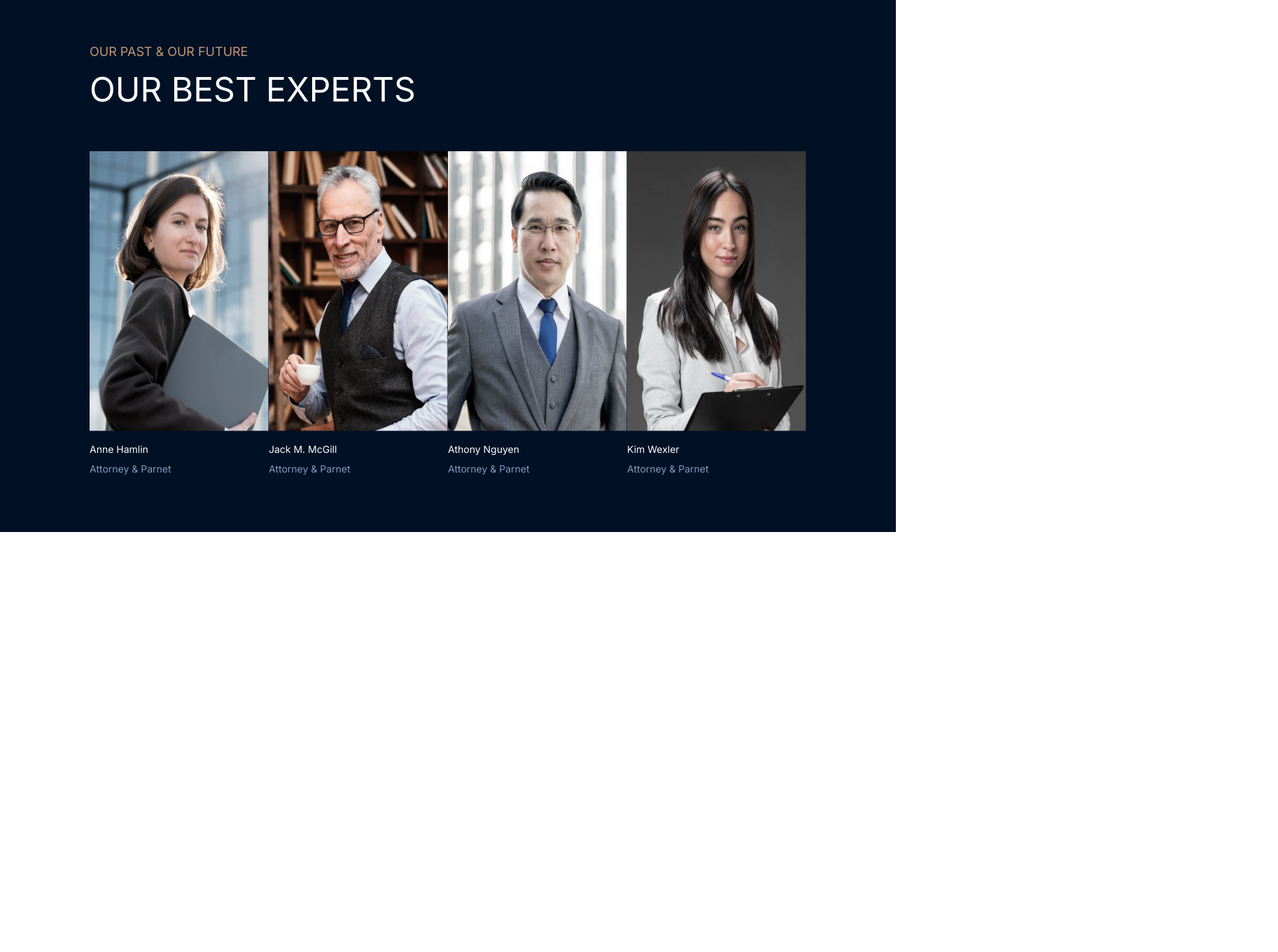
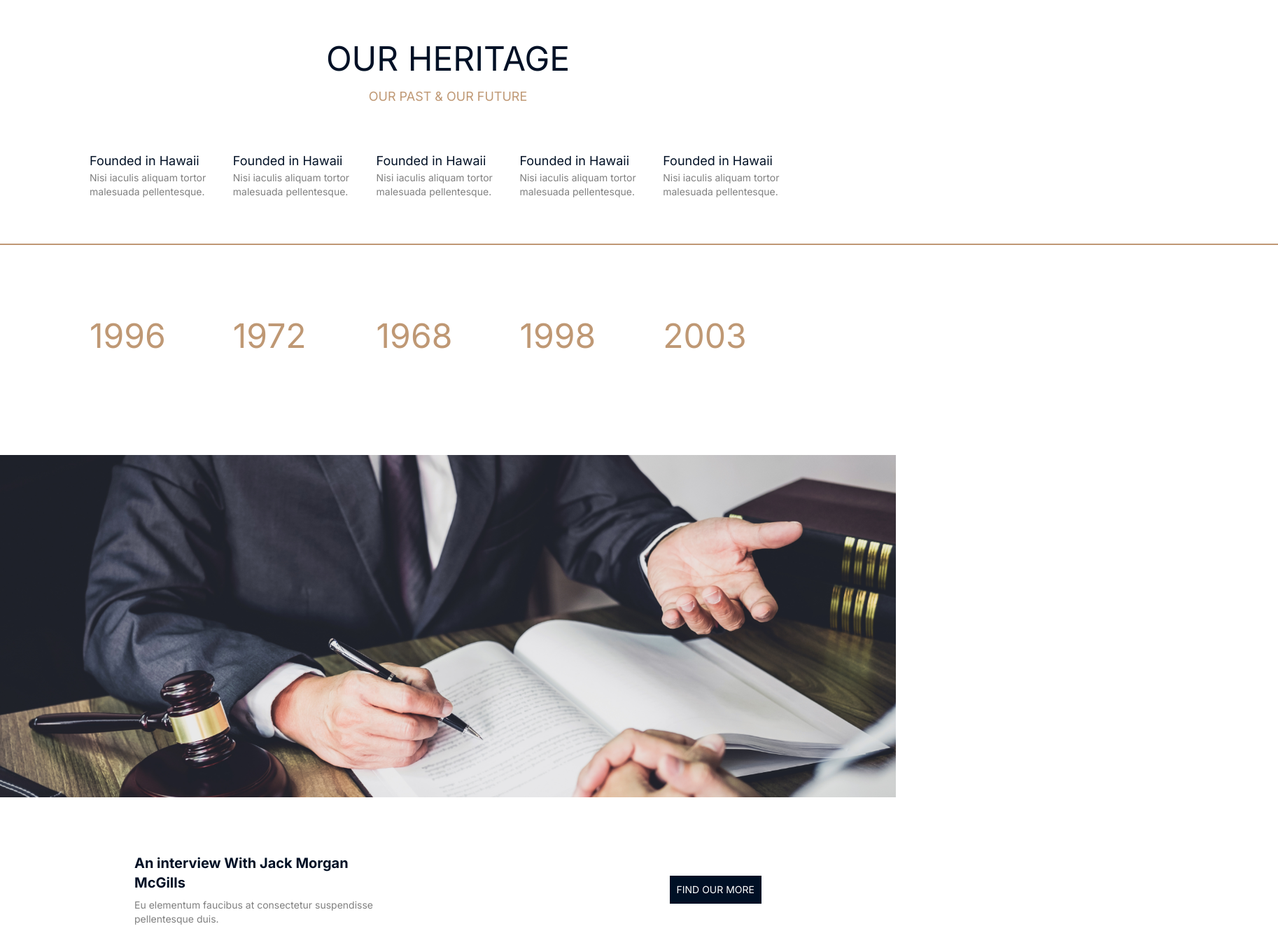
Before and after one commit to AsonglefacMillenium/digital_app, a Next.js app: page / in a window 1280 px wide. Shown: the part 1740-3100 px from the top of the page at 70% size, 1826 px wide, since content can reach past the window. Before the commit the page ends 2500 px from the top, so only its background shows below. Built offline with nearby package versions, Linux system fonts and the light colour scheme.

Commit message:
add heritage section

```diff
--- /dev/null
+++ b/components/molecules/heritageItem/index.tsx
@@ -0,0 +1,41 @@
+import { Text } from "@/components/atoms";
+import React from "react";
+
+interface HertageItemsProps{
+    title: string
+    text: string
+    date: string
+}
+
+const HeritageItem = ({...props}: HertageItemsProps) => {
+  return (
+    <div className="w-[211px] h-[288px] flex flex-col justify-between" {...props}>
+      <div className="w-full flex flex-col">
+        <Text
+          text={props.title}
+          color="#001025"
+          fontSize={"large"}
+          fontWeight={"semiBold"}
+        />
+
+        <Text
+          text={props.text}
+          color="#808080"
+          fontSize={"small"}
+          fontWeight={"400"}
+        />
+      </div>
+
+      <div className="w-full">
+      <Text
+          text={props.date}
+          color="#BF9874"
+          fontSize={"XXlarge"}
+          fontWeight={"semiBold"}
+        />
+      </div>
+    </div>
+  );
+};
+
+export default HeritageItem;
--- a/components/molecules/index.tsx
+++ b/components/molecules/index.tsx
@@ -1,2 +1,3 @@
 export { default as Button } from "./button";
 export { default as PartnerCard } from "./partner_card";
+export { default as HeritageItem } from "./heritageItem";
--- a/components/screens/home/index.tsx
+++ b/components/screens/home/index.tsx
@@ -1,4 +1,5 @@
 import ExpertiseSection from "@/components/templates/expects/indext";
+import HeritageSection from "@/components/templates/heritage";
 import HomeLander from "@/components/templates/lander";
 import VideoSection from "@/components/templates/video";
 import React from "react";
@@ -8,6 +9,7 @@ const HomeScreen = () => {
     <div className="w-full m-0 p-0">
       <HomeLander />
       <VideoSection />
+      <HeritageSection />
       <ExpertiseSection />
     </div>
   );
--- a/components/templates/heritage/index.tsx
+++ b/components/templates/heritage/index.tsx
@@ -1,9 +1,104 @@
-import React from 'react'
+import { Text } from "@/components/atoms";
+import { Button, HeritageItem } from "@/components/molecules";
+import Image from "next/image";
+import React from "react";
 
 const HeritageSection = () => {
   return (
-    <div>HeritageSection</div>
-  )
-}
+    <div className="w-full flex flex-col bg-white py-20">
+      <div className="w-full">
+        <div className="w-[80%] mx-auto flex flex-col gap-16">
+          <div className="w-full flex flex-col items-center justify-center gap-4">
+            <Text
+              text="OUR HERITAGE"
+              color="#001025"
+              fontSize={"XXlarge"}
+              fontWeight={"semiBold"}
+            />
 
-export default HeritageSection
+            <Text
+              text="OUR PAST & OUR FUTURE"
+              color="#BF9874"
+              fontSize={"large"}
+              fontWeight={"semiBold"}
+            />
+          </div>
+
+          <div className="w-full flex justify-between items-center mb-20">
+            <HeritageItem
+              text="Nisi iaculis aliquam tortor malesuada pellentesque."
+              title="Founded in Hawaii"
+              date="1996"
+            />
+            <HeritageItem
+              text="Nisi iaculis aliquam tortor malesuada pellentesque."
+              title="Founded in Hawaii"
+              date="1972"
+            />
+            <HeritageItem
+              text="Nisi iaculis aliquam tortor malesuada pellentesque."
+              title="Founded in Hawaii"
+              date="1968"
+            />
+            <HeritageItem
+              text="Nisi iaculis aliquam tortor malesuada pellentesque."
+              title="Founded in Hawaii"
+              date="1998"
+            />
+            <HeritageItem
+              text="Nisi iaculis aliquam tortor malesuada pellentesque."
+              title="Founded in Hawaii"
+              date="2003"
+            />
+          </div>
+
+          <svg
+            xmlns="http://www.w3.org/2000/svg"
+            width="1858"
+            height="2"
+            viewBox="0 0 1858 2"
+            fill="none"
+            className="relative bottom-[300px] right-40"
+          >
+            <path d="M-67 1L1858 1.00017" stroke="#BF9874" stroke-width="2" />
+          </svg>
+        </div>
+
+        <div className="w-full">
+          <Image
+            src={"/images/heritage.png"}
+            alt=""
+            width={600}
+            height={600}
+            className="w-full h-"
+          />
+        </div>
+
+        <div className="w-full ">
+          <div className="w-[70%] flex justify-between items-center mx-auto mt-20">
+            <div className="w-[40%] flex flex-col gap-2 ">
+              <Text
+                text="An interview With Jack Morgan McGills"
+                color="#001025"
+                fontSize={"mega"}
+                fontWeight={"bold"}
+              />
+
+              <Text
+                text="Eu elementum faucibus at consectetur suspendisse pellentesque duis."
+                color="#808080"
+                fontSize={"small"}
+                fontWeight={"400"}
+              />
+            </div>
+            <div className="">
+              <Button text="FIND OUR MORE" color="#fff" bgColor="#001025" />
+            </div>
+          </div>
+        </div>
+      </div>
+    </div>
+  );
+};
+
+export default HeritageSection;
```
Also changed, not shown: public/images/heritage.png (added).
